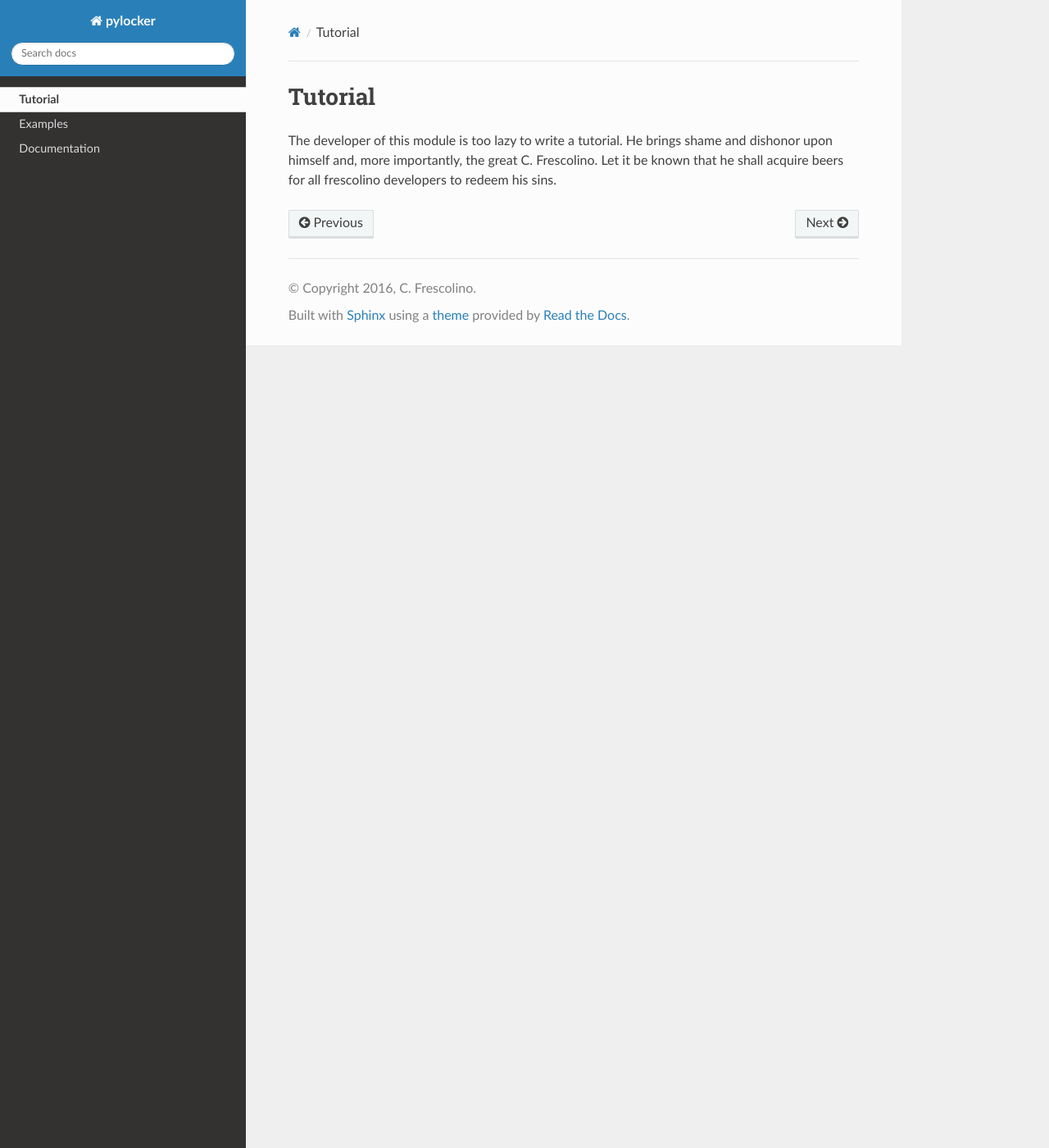
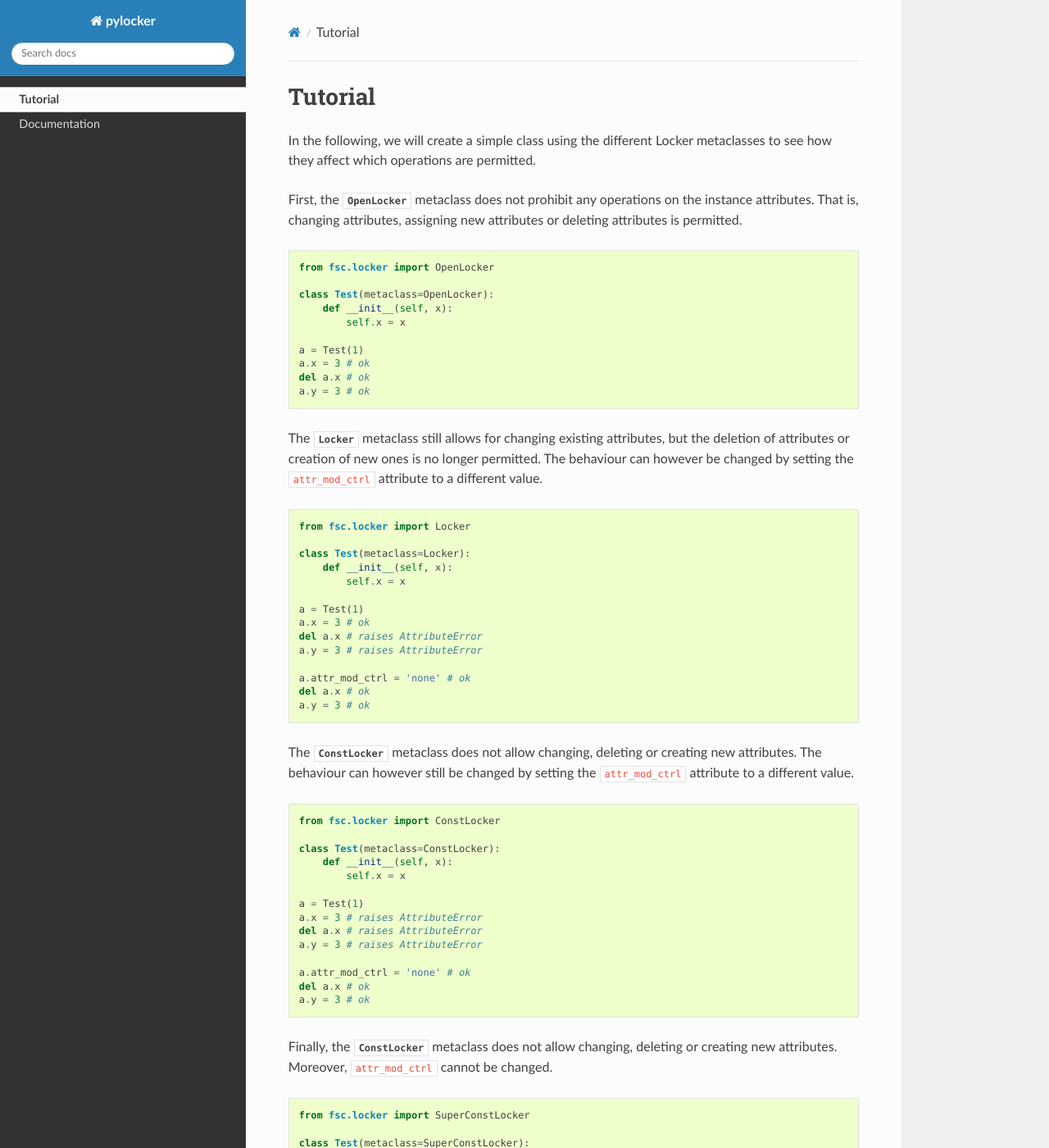
Before and after one commit to FrescolinoGroup/pylocker, a Sphinx documentation site: the page built from doc/source/tutorial.rst, in a window 1280 px wide and 1400 px high. Shown: the whole window at 82% size. Built offline with Sphinx 7.4.7 and the Read the Docs theme 2.0.0, drawn with Linux system fonts in a browser that asks for light colours; some of the changed text lies outside the part shown.

Commit message:
added locker tutorial, and added a clause to prevent setting attr_mod_ctrl to an invalid state

```diff
--- a/doc/description.txt
+++ b/doc/description.txt
@@ -1 +1 @@
-This should describe the module very briefly (about one sentence).
+Locker metaclasses to limit attribute changes for Python classes.
--- a/doc/source/examples.rst
+++ /dev/null
@@ -1,4 +0,0 @@
-Examples
-========
-
-The developer of this module is too lazy to write examples. He brings shame and dishonor upon himself and, more importantly, the great C. Frescolino. Let it be known that he shall acquire beers for all frescolino developers to redeem his sins.
--- a/doc/source/index.rst
+++ b/doc/source/index.rst
@@ -1,7 +1,7 @@
 pylocker
-===========
+========
 
-The developer of this module is too lazy to write an introduction. He brings shame and dishonor upon himself and, more importantly, the great C. Frescolino. Let it be known that he shall acquire beers for all frescolino developers to redeem his sins.
+This module can be used to limit changing member variables of class instances. Creation and / or modification of member variables is limited to within the ``__init__`` function. Different levels of access restriction are provided.
 
 Tutorial, Examples and Documentation
 ====================================
@@ -9,7 +9,6 @@ Tutorial, Examples and Documentation
     :maxdepth: 2
 
     tutorial.rst
-    examples.rst
     documentation.rst
 
 Indices and tables
--- a/doc/source/tutorial.rst
+++ b/doc/source/tutorial.rst
@@ -1,4 +1,74 @@
 Tutorial
 ========
 
-The developer of this module is too lazy to write a tutorial. He brings shame and dishonor upon himself and, more importantly, the great C. Frescolino. Let it be known that he shall acquire beers for all frescolino developers to redeem his sins.
+In the following, we will create a simple class using the different Locker metaclasses to see how they affect which operations are permitted.
+
+First, the :class:`OpenLocker` metaclass does not prohibit any operations on the instance attributes. That is, changing attributes, assigning new attributes or deleting attributes is permitted.
+
+.. code:: python
+
+    from fsc.locker import OpenLocker
+
+    class Test(metaclass=OpenLocker):
+        def __init__(self, x):
+            self.x = x
+
+    a = Test(1)
+    a.x = 3 # ok
+    del a.x # ok
+    a.y = 3 # ok
+
+The :class:`Locker` metaclass still allows for changing existing attributes, but the deletion of attributes or creation of new ones is no longer permitted. The behaviour can however be changed by setting the ``attr_mod_ctrl`` attribute to a different value.
+
+.. code:: python
+
+    from fsc.locker import Locker
+
+    class Test(metaclass=Locker):
+        def __init__(self, x):
+            self.x = x
+
+    a = Test(1)
+    a.x = 3 # ok
+    del a.x # raises AttributeError
+    a.y = 3 # raises AttributeError
+
+    a.attr_mod_ctrl = 'none' # ok
+    del a.x # ok
+    a.y = 3 # ok
+
+The :class:`ConstLocker` metaclass does not allow changing, deleting or creating new attributes. The behaviour can however still be changed by setting the ``attr_mod_ctrl`` attribute to a different value.
+
+.. code:: python
+
+    from fsc.locker import ConstLocker
+
+    class Test(metaclass=ConstLocker):
+        def __init__(self, x):
+            self.x = x
+
+    a = Test(1)
+    a.x = 3 # raises AttributeError
+    del a.x # raises AttributeError
+    a.y = 3 # raises AttributeError
+
+    a.attr_mod_ctrl = 'none' # ok
+    del a.x # ok
+    a.y = 3 # ok
+
+Finally, the :class:`ConstLocker` metaclass does not allow changing, deleting or creating new attributes. Moreover, ``attr_mod_ctrl`` cannot be changed.
+
+.. code:: python
+
+    from fsc.locker import SuperConstLocker
+
+    class Test(metaclass=SuperConstLocker):
+        def __init__(self, x):
+            self.x = x
+
+    a = Test(1)
+    a.x = 3 # raises AttributeError
+    del a.x # raises AttributeError
+    a.y = 3 # raises AttributeError
+
+    a.attr_mod_ctrl = 'none' # raises AttributeError
```
Also changed, not shown: 3 other files.
